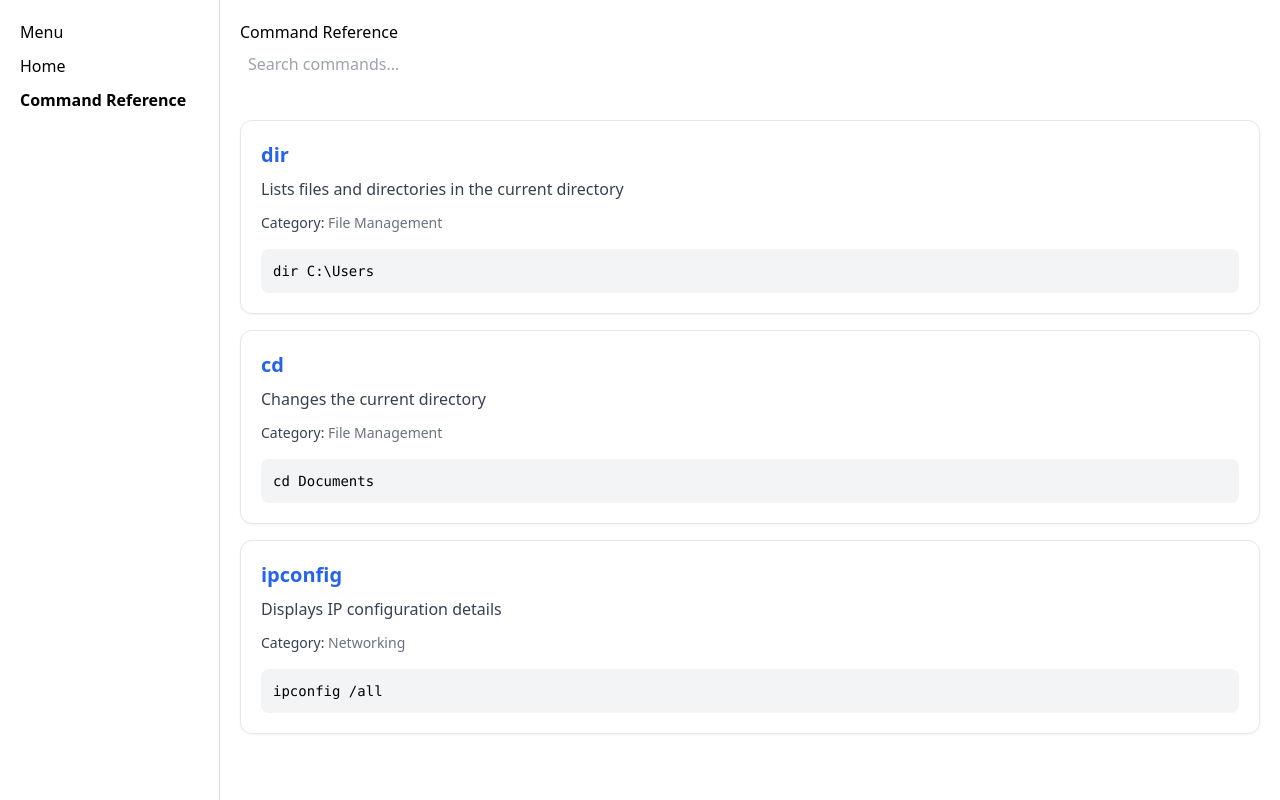
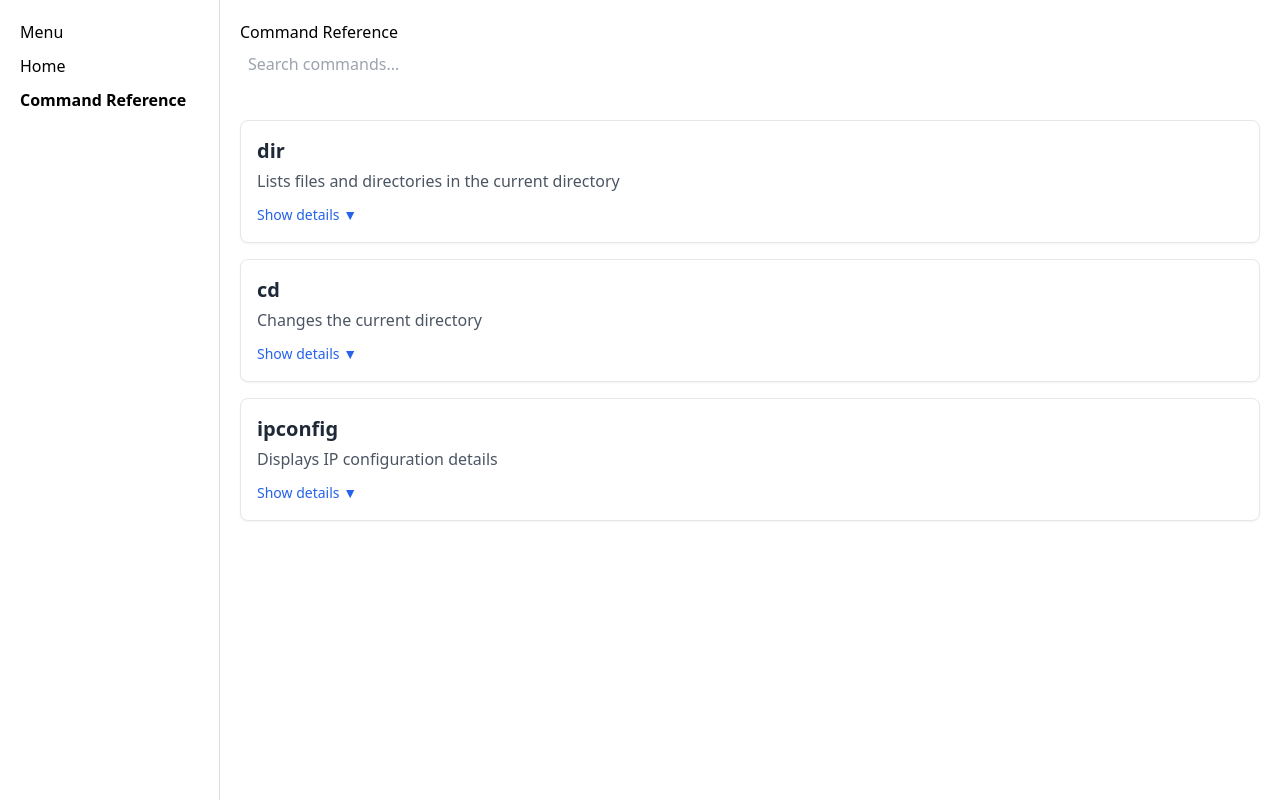
Before and after one commit to VivekVallabhan3407/Windows_Command_Manager, a React (Vite) app: page / in a window 1280 px wide. Both pictures are taken after a click on the button "Command Reference". Built offline with nearby package versions, Linux system fonts and the light colour scheme.

Commit message:
added hide details & show details button for dsiplaying only necessary info to user in Reference View

```diff
--- a/src/components/CommandCard.jsx
+++ b/src/components/CommandCard.jsx
@@ -1,27 +1,41 @@
+import { useState } from "react";
+import React from "react";
+
 const CommandCard = ({ command }) => {
+  const [expanded, setExpanded] = useState(false);
   return (
-    <div className="border border-gray-200 rounded-xl p-5 bg-white shadow-sm hover:shadow-md transition">
-
+    <div className="border rounded-lg p-4 mb-4 bg-white shadow-sm">
       {/* Command name */}
-      <h3 className="text-xl font-semibold text-blue-600">
+      <h3 className="text-xl font-semibold text-gray-800">
         {command.command}
       </h3>
 
       {/* Description */}
-      <p className="text-gray-700 mt-2">
+      <p className="text-gray-600 mt-1">
         {command.description}
       </p>
 
-      {/* Category */}
-      <p className="text-sm mt-3 text-gray-500">
-        <span className="font-medium text-gray-700">Category:</span>{" "}
-        {command.category}
-      </p>
+      {/* Toggle button */}
+      <button
+        onClick={() => setExpanded(!expanded)}
+        className="mt-3 text-blue-600 text-sm font-medium hover:underline"
+      >
+        {expanded ? "Hide details ▲" : "Show details ▼"}
+      </button>
 
-      {/* Example */}
-      <pre className="mt-4 bg-gray-100 text-sm p-3 rounded-lg overflow-x-auto">
-        <code>{command.example}</code>
-      </pre>
+      {/* Expandable content */}
+      {expanded && (
+        <div className="mt-4">
+          <p className="text-sm mb-2">
+            <span className="font-semibold">Category:</span>{" "}
+            {command.category}
+          </p>
+
+          <pre className="bg-gray-100 p-3 rounded text-sm overflow-x-auto">
+            {command.example}
+          </pre>
+        </div>
+      )}
     </div>
   );
 };
```
